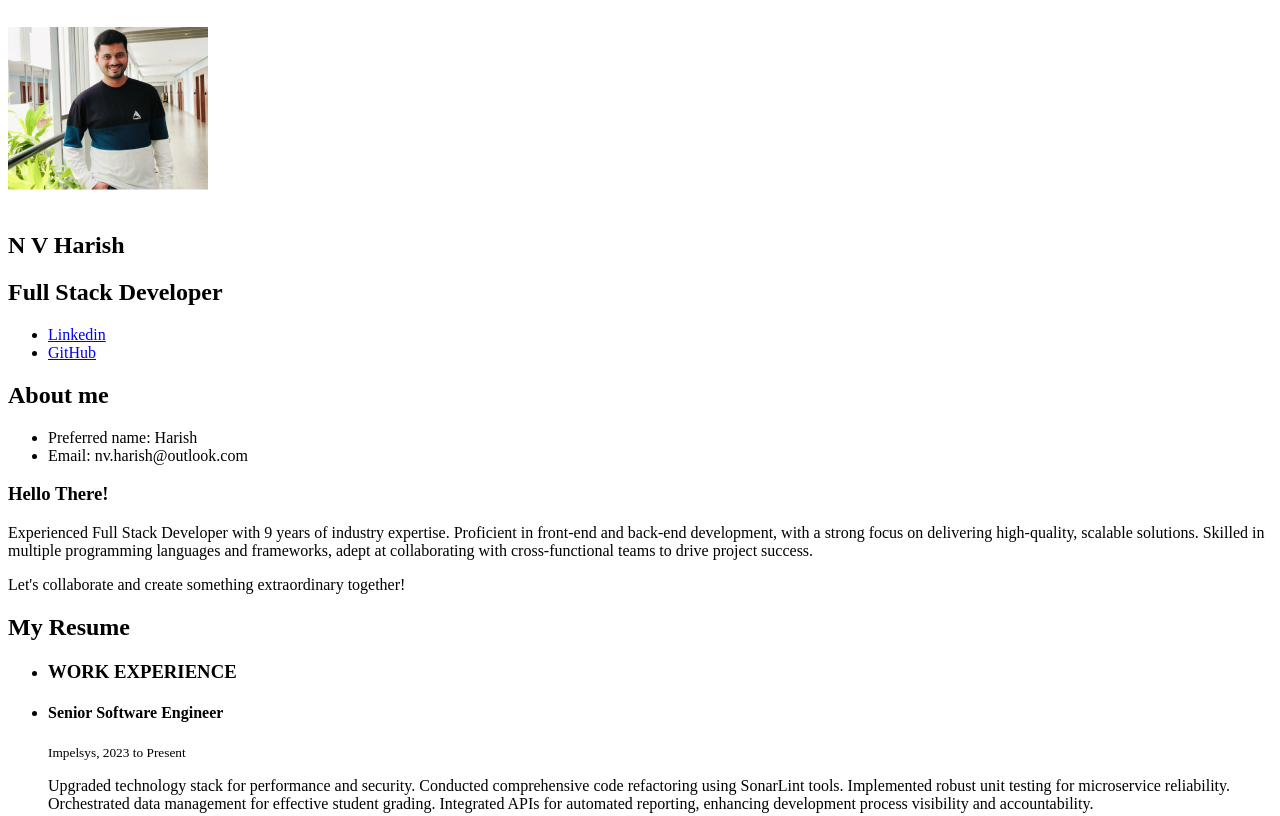
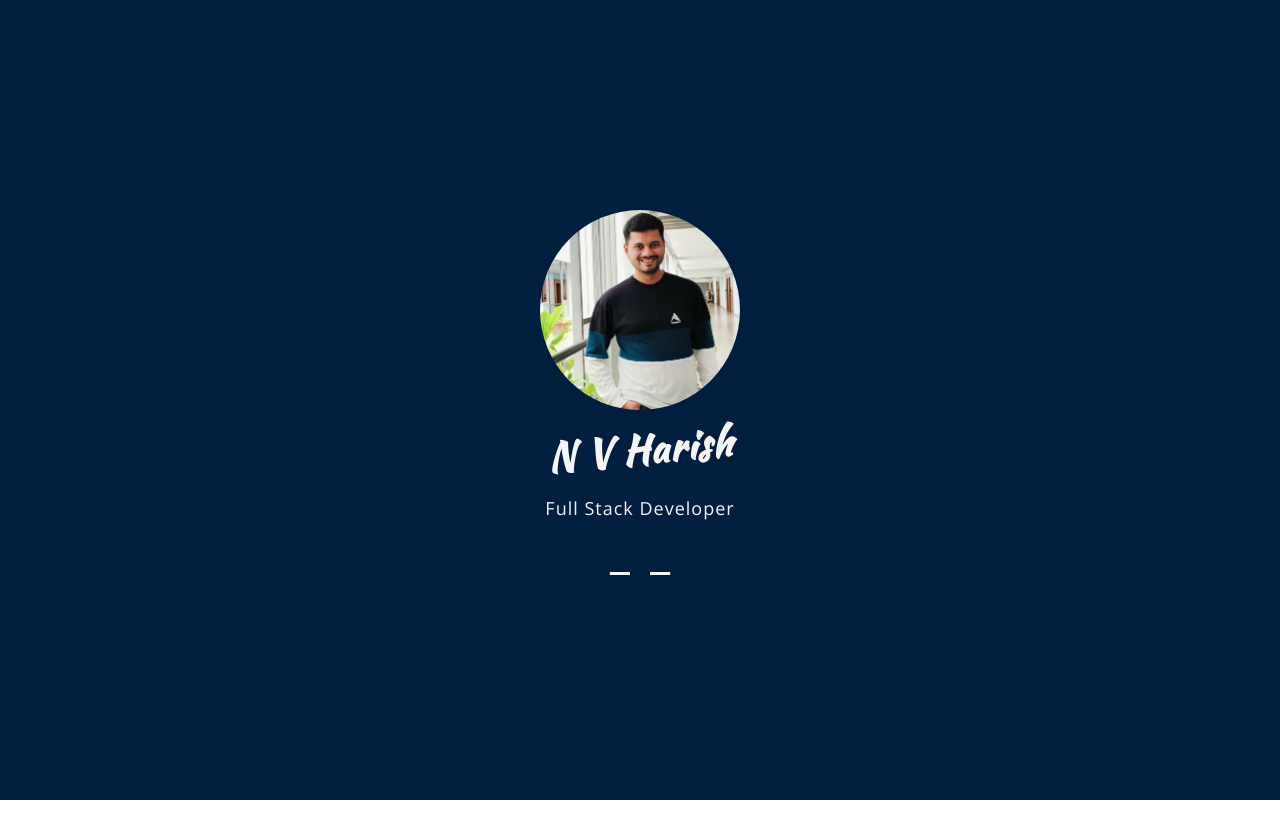
Before and after one commit to nvharish/nvharish.github.io, a plain HTML site: page index.html in a window 1280 px wide. Shown: the top 816 px of the page. Drawn offline with nearby package versions, Linux system fonts and the light colour scheme.

Commit message:
intro section created

```diff
--- a/index.html
+++ b/index.html
@@ -25,27 +25,52 @@
       sizes="16x16"
       href="images/favicon-16x16.png"
     />
+    <link
+      rel="stylesheet"
+      href="https://fonts.googleapis.com/css?family=Open+Sans"
+    />
+    <link
+      rel="stylesheet"
+      href="https://fonts.googleapis.com/css?family=Kaushan+Script"
+    />
+    <link
+      rel="stylesheet"
+      href="https://cdnjs.cloudflare.com/ajax/libs/font-awesome/6.5.2/css/brands.min.css"
+      integrity="sha512-DJLNx+VLY4aEiEQFjiawXaiceujj5GA7lIY8CHCIGQCBPfsEG0nGz1edb4Jvw1LR7q031zS5PpPqFuPA8ihlRA=="
+      crossorigin="anonymous"
+      referrerpolicy="no-referrer"
+    />
+    <link rel="stylesheet" href="styles/style.css" />
     <title>N V Harish Full Stack Developer Portfolio</title>
   </head>
   <body>
     <main>
       <section id="intro">
         <img
-          src="images/nvharish.png"
+          src="images/nvharish.jpg"
+          class="circle"
           width="200"
           height="200"
           alt="N V Harish standing near a tree in a luxury hotel"
         />
         <h1>N V Harish</h1>
-        <h2>Full Stack Developer</h2>
+        <p>Full Stack Developer</p>
         <ul>
           <li>
-            <a href="https://www.linkedin.com/in/nvharish/" target="_blank"
-              >Linkedin</a
-            >
+            <a
+              class="social-link"
+              href="https://www.linkedin.com/in/nvharish/"
+              target="_blank"
+              ><i class="fa-brands fa-linkedin"></i
+            ></a>
           </li>
           <li>
-            <a href="https://github.com/nvharish" target="_blank">GitHub</a>
+            <a
+              class="social-link"
+              href="https://github.com/nvharish"
+              target="_blank"
+              ><i class="fa-brands fa-github"></i
+            ></a>
           </li>
         </ul>
       </section>
--- /dev/null
+++ b/styles/style.css
@@ -0,0 +1,72 @@
+@import url("normalize.css");
+
+html {
+  font-size: 16px;
+  font-family: "Open Sans", serif;
+  letter-spacing: 1px;
+  line-height: 2;
+  box-sizing: border-box;
+  color: #000000;
+}
+
+*,
+*::before,
+*::after {
+  box-sizing: inherit;
+}
+
+body,
+main {
+  margin: 0;
+  padding: 0;
+  border: none;
+}
+
+h1 {
+  font-size: 40px;
+  transform: rotate(-5deg);
+  font-family: "Kaushan Script";
+  margin: 0;
+}
+
+ul li {
+  list-style-type: none;
+}
+
+#intro {
+  background-color: #001f3f;
+  color: whitesmoke;
+  width: 100%;
+  margin: 0;
+  border: none;
+  display: flex;
+  flex-flow: column wrap;
+  justify-content: center;
+  align-items: center;
+  height: 100vh;
+}
+
+.circle {
+  border-radius: 100%;
+}
+
+#intro img {
+  object-fit: cover;
+}
+
+#intro p {
+  font-size: 18px;
+  margin: 0;
+}
+
+#intro ul {
+  margin: 0;
+  padding: 0;
+  display: flex;
+  gap: 20px;
+}
+
+.social-link {
+  color: whitesmoke;
+  font-size: 32px;
+}
```
